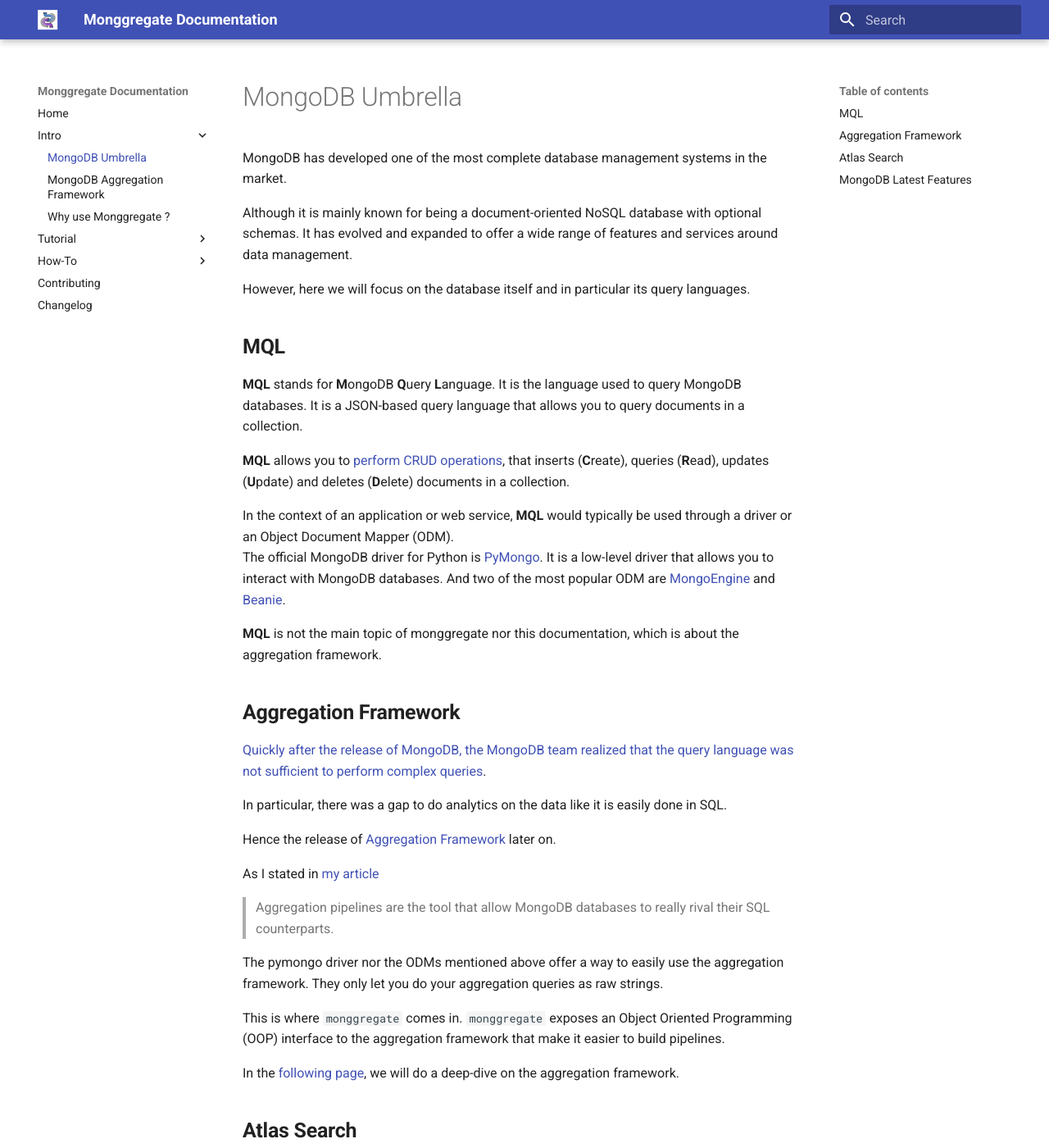
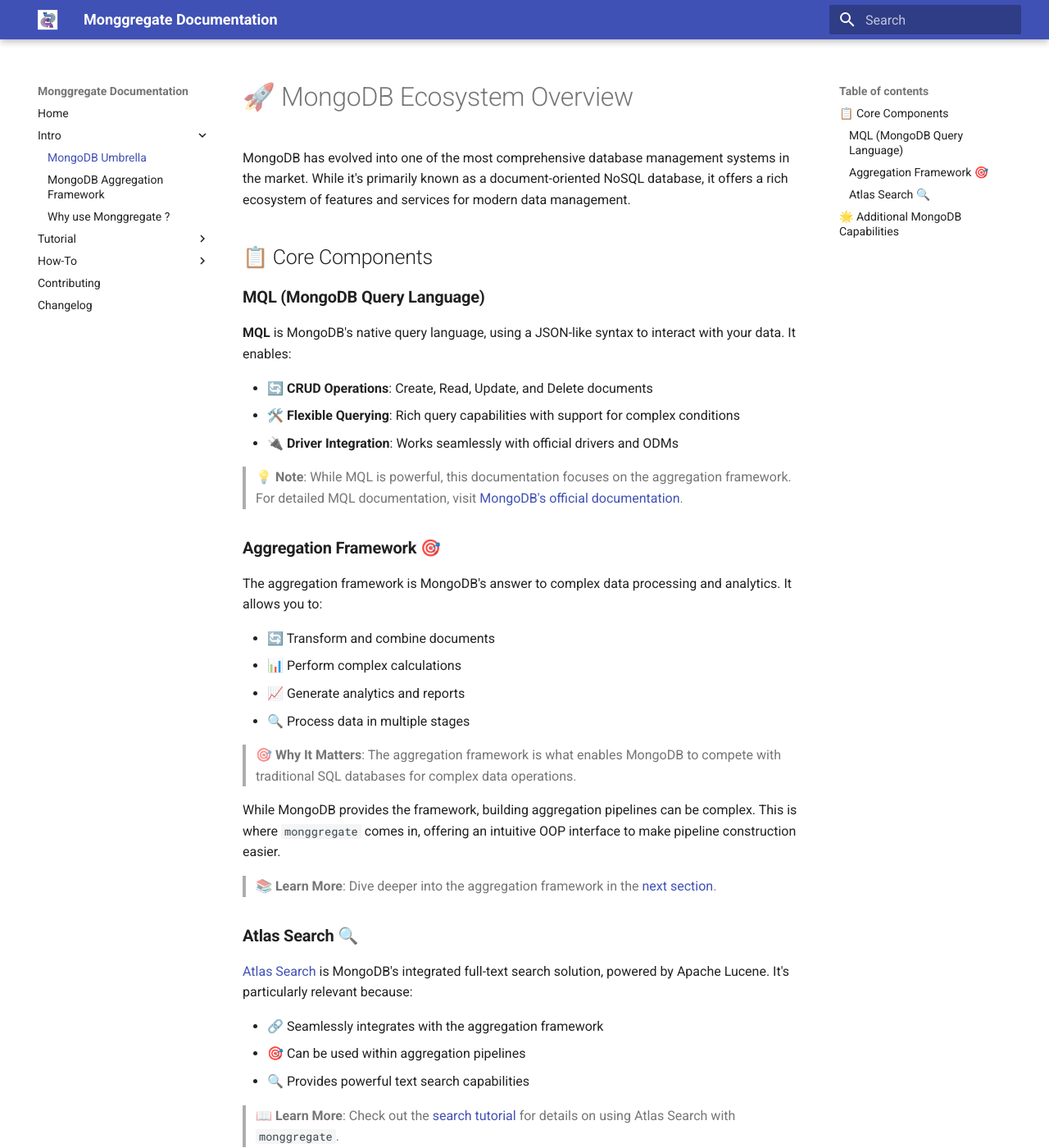
Before and after one commit to VianneyMI/monggregate, an MkDocs documentation site: the page built from docs/intro/mongodb-umbrella.md, in a window 1280 px wide and 1400 px high. Shown: the whole window at 82% size. Built offline with MkDocs 1.6.1 and Material for MkDocs 9.7.7, drawn with Linux system fonts in a browser that asks for light colours; some of the changed text lies outside the part shown.

Commit message:
Updated mongodb-umbrella page

```diff
--- a/docs/intro/mongodb-umbrella.md
+++ b/docs/intro/mongodb-umbrella.md
@@ -1,47 +1,50 @@
-MongoDB has developed one of the most complete database management systems in the market.
+# 🚀 MongoDB Ecosystem Overview
 
-Although it is mainly known for being a document-oriented NoSQL database with optional schemas. It has evolved and expanded to offer a wide range of features and services around data management.
+MongoDB has evolved into one of the most comprehensive database management systems in the market. While it's primarily known as a document-oriented NoSQL database, it offers a rich ecosystem of features and services for modern data management.
 
-However, here we will focus on the database itself and in particular its query languages.
+## 📋 Core Components
 
-## **MQL**
+### **MQL (MongoDB Query Language)**
 
-**MQL** stands for **M**ongoDB **Q**uery **L**anguage. It is the language used to query MongoDB databases. It is a JSON-based query language that allows you to query documents in a collection.
+**MQL** is MongoDB's native query language, using a JSON-like syntax to interact with your data. It enables:
 
-**MQL** allows you to [perform CRUD operations](https://www.mongodb.com/docs/manual/crud/), that inserts (**C**reate), queries (**R**ead), updates (**U**pdate) and deletes (**D**elete) documents in a collection.
+- 🔄 **CRUD Operations**: Create, Read, Update, and Delete documents
+- 🛠️ **Flexible Querying**: Rich query capabilities with support for complex conditions
+- 🔌 **Driver Integration**: Works seamlessly with official drivers and ODMs
 
-In the context of an application or web service, **MQL** would typically be used through a driver or an Object Document Mapper (ODM).<br>
-The official MongoDB driver for Python is [PyMongo](https://pymongo.readthedocs.io/en/stable/). It is a low-level driver that allows you to interact with MongoDB databases. And two of the most popular ODM are [MongoEngine](https://mongoengine-odm.readthedocs.io/) and [Beanie](https://beanie-odm.dev/).
+> 💡 **Note**: While MQL is powerful, this documentation focuses on the aggregation framework. For detailed MQL documentation, visit [MongoDB's official documentation](https://www.mongodb.com/docs/manual/crud/).
 
-**MQL** is not the main topic of monggregate nor this documentation, which is about the aggregation framework.
+### **Aggregation Framework** 🎯
 
-## **Aggregation Framework**
+The aggregation framework is MongoDB's answer to complex data processing and analytics. It allows you to:
 
-[Quickly after the release of MongoDB, the MongoDB team realized that the query language was not sufficient to perform complex queries](https://www.practical-mongodb-aggregations.com/intro/history.html).
+- 🔄 Transform and combine documents
+- 📊 Perform complex calculations
+- 📈 Generate analytics and reports
+- 🔍 Process data in multiple stages
 
-In particular, there was a gap to do analytics on the data like it is easily done in SQL.
+> 🎯 **Why It Matters**: The aggregation framework is what enables MongoDB to compete with traditional SQL databases for complex data operations.
 
-Hence the release of [Aggregation Framework](https://docs.mongodb.com/manual/aggregation/) later on.
+While MongoDB provides the framework, building aggregation pipelines can be complex. This is where `monggregate` comes in, offering an intuitive OOP interface to make pipeline construction easier.
 
-As I stated in [my article](https://medium.com/dev-genius/mongo-db-aggregations-pipelines-made-easy-with-monggregate-680b322167d2)
-> Aggregation pipelines are the tool that allow MongoDB databases to really rival their SQL counterparts.
+> 📚 **Learn More**: Dive deeper into the aggregation framework in the [next section](mongodb-aggregation-framework.md).
 
-The pymongo driver nor the ODMs mentioned above offer a way to easily use the aggregation framework. They only let you do your aggregation queries as raw strings.
+### **Atlas Search** 🔍
 
-This is where `monggregate` comes in.
-`monggregate` exposes an Object Oriented Programming (OOP) interface to the aggregation framework that make it easier to build pipelines.
+[Atlas Search](https://www.mongodb.com/docs/atlas/atlas-search/atlas-search-overview/) is MongoDB's integrated full-text search solution, powered by Apache Lucene. It's particularly relevant because:
 
-In the [following page](mongodb-aggregation-framework.md), we will do a deep-dive on the aggregation framework.
+- 🔗 Seamlessly integrates with the aggregation framework
+- 🎯 Can be used within aggregation pipelines
+- 🔍 Provides powerful text search capabilities
 
-## **Atlas Search**
+> 📖 **Learn More**: Check out the [search tutorial](../tutorial/search.md) for details on using Atlas Search with `monggregate`.
 
-[Atlas Search ](https://www.mongodb.com/docs/atlas/atlas-search/atlas-search-overview/) is a full-text search service that is fully integrated with MongoDB Atlas. It allows you to perform text search on your data and is based on [Apache Lucene](https://lucene.apache.org/).
+## 🌟 Additional MongoDB Capabilities
 
-As the aggregation framework is the entry point for Atlas Search, `monggregate` also offers a way to use it.
-Check out the search page[here](../tutorial/search.md) for more details.
+MongoDB continues to evolve with features like:
 
-## **MongoDB Latest Features**
+- 📈 **Time Series Collections**: Optimized for time-series data
+- 🧠 **Vector Search**: For AI-powered applications
+- 🔄 **Change Streams**: Real-time data change notifications
 
-MongoDB also offers capabilities for **time series** collections, semantic and **vector search** and probably much more that may or may not be integrated in monggregate in the future.
-
-But, as of today, these features are not in the scope of `monggregate`.
+> ℹ️ **Note**: While these features are powerful, they're currently outside the scope of `monggregate`. Our focus remains on making the aggregation framework more accessible and developer-friendly.
```
